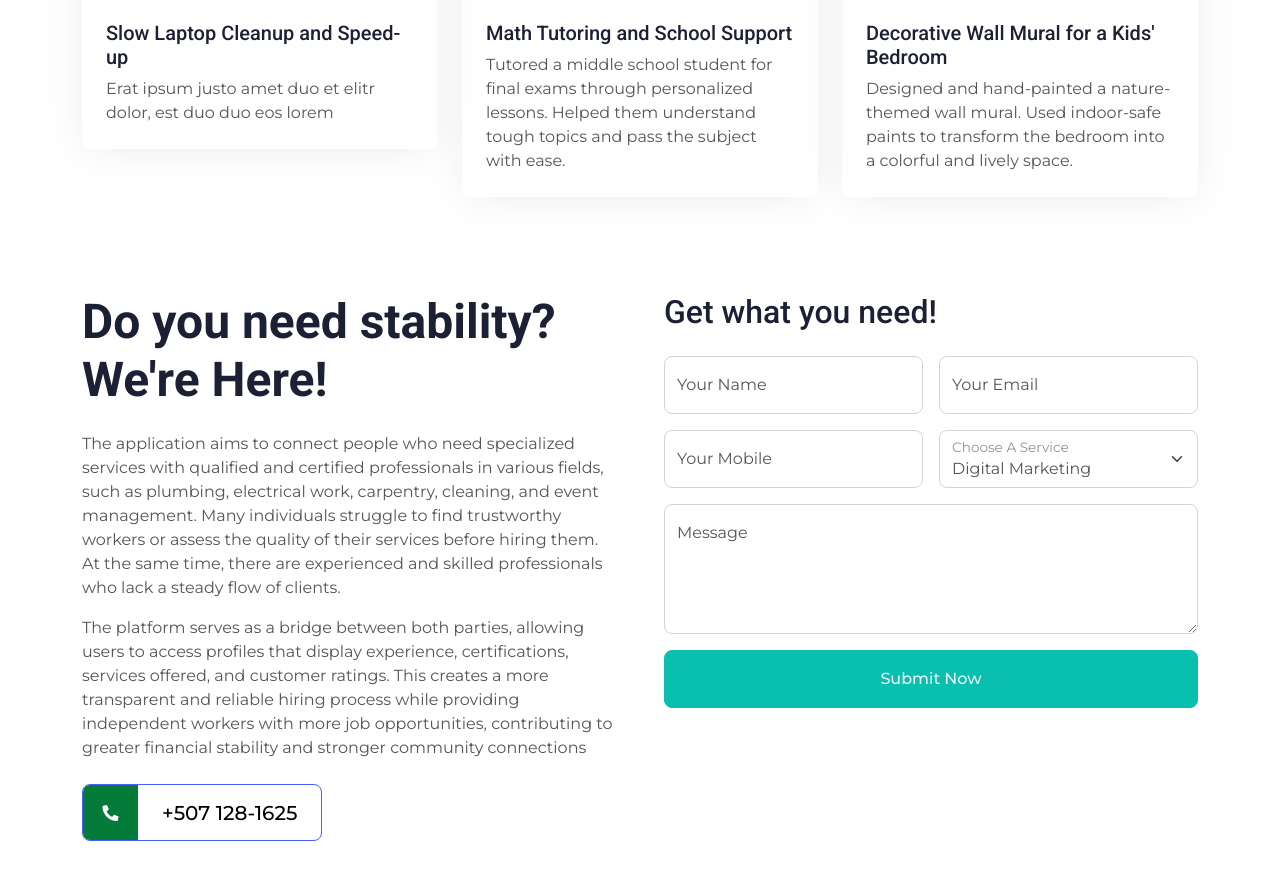
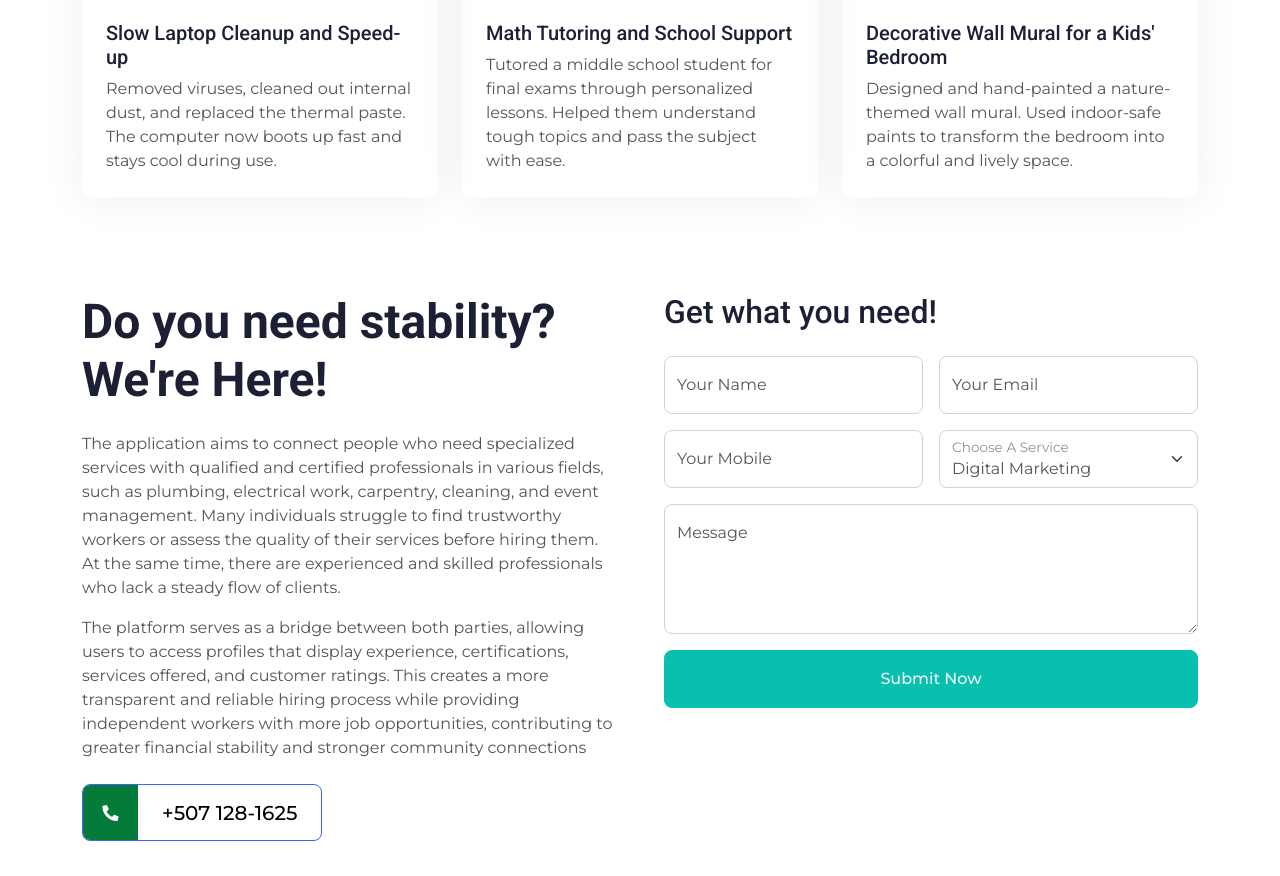
Before and after one commit to ItsMarlizCerrud/Pick2HELPWeb, a plain HTML site: page index.html in a window 1280 px wide. Shown: the part 3495-4371 px from the top of the page. Drawn offline with nearby package versions, Linux system fonts and the light colour scheme.

Commit message:
espera que ya esto sea todo

```diff
--- a/index.html
+++ b/index.html
@@ -317,7 +317,7 @@
                         <img class="img-fluid" src="img/reparacion-home.jpg" alt="">
                         <div class="p-4">
                             <a class="d-block h5" href="">Slow Laptop Cleanup and Speed-up</a>
-                            <span>Erat ipsum justo amet duo et elitr dolor, est duo duo eos lorem</span>
+                            <span>Removed viruses, cleaned out internal dust, and replaced the thermal paste. The computer now boots up fast and stays cool during use.</span>
                         </div>
                     </div>
                 </div>
```
Also changed, not shown: project.html (+1 -1 lines).
